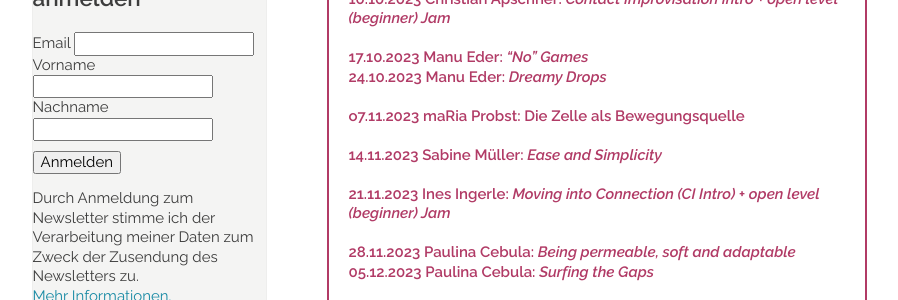
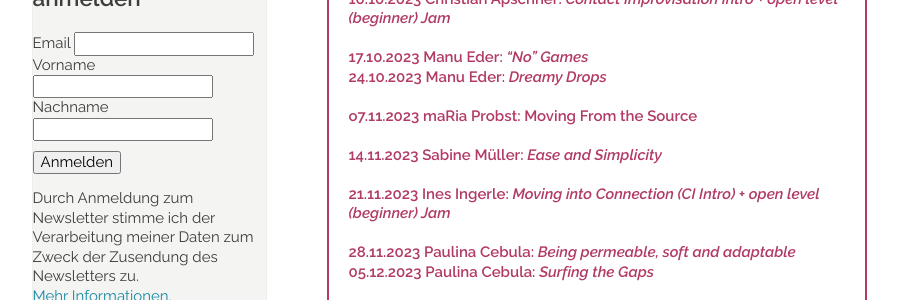
Before and after one commit to manulari/rollingpointat, a Jekyll site: the page built from _pages_de/jams.md, in a window 1280 px wide and 900 px high, scrolled down 828 px. Shown: the part 153-453 px from the top of the window, without its empty margins (152-1050 px from the left). Built offline with Jekyll 4.4.1, drawn with Linux system fonts in a browser that asks for light colours; comment, search, counter and statistics services are not loaded.

Commit message:
Update page (de) “jams”

```diff
--- a/_pages_de/jams.md
+++ b/_pages_de/jams.md
@@ -38,7 +38,7 @@ Wir freuen uns, eine bunte Mischung einstündiger Spezialformate mit verschieden
 > **17.10.2023 Manu Eder: *"No" Games***\
 > **24.10.2023 Manu Eder: *Dreamy Drops***\
 > \
-> **o7.11.2023    maRia Probst: Die Zelle als Bewegungsquelle**\
+> **o7.11.2023    maRia Probst: Moving From the Source**\
 > \
 > **14.11.2023 Sabine Müller: *Ease and Simplicity***\
 > \
```
